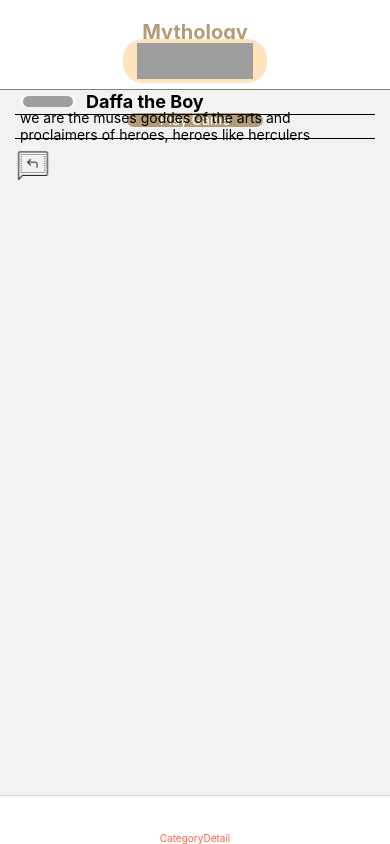
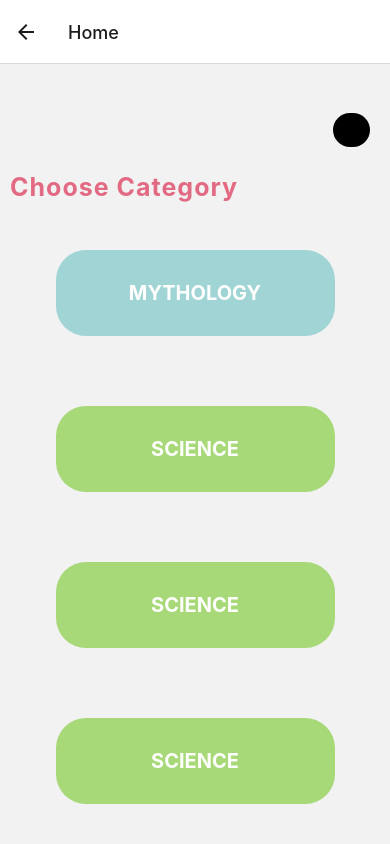
Before and after one commit to Final-Project-SmartUp/Smart-Up-Client-Part2, a React Native app: screen /Home in a window 390 px wide. Built offline with nearby package versions, Linux system fonts and the light colour scheme; no server answers; the database is empty; grey boxes are pictures that could not be loaded.

Commit message:
belum fetchCategories tapi matchmaking uda 90% tinggal layout dan animasi

```diff
--- a/App.js
+++ b/App.js
@@ -1,52 +1,45 @@
-import Register from "./Screens/RegisterScreen";
-import Login from "./Screens/LoginScreen";
-import LandingPage from "./Screens/LandingScreen";
-import MenuPage from "./Screens/MenuScreen";
-import ProfilePage from "./Screens/ProfileScreen";
-import Menu from "./Screens/MenuBanget";
-import MatchHistory from "./Screens/MatchHistory";
-import Gamescreen from "./Screens/GameScreen";
-import CategoryDetail from "./Screens/CategoryDetailScreen";
-import { SafeAreaView } from "react-native-safe-area-context";
 import { NavigationContainer } from "@react-navigation/native";
 import { createNativeStackNavigator } from "@react-navigation/native-stack";
 import { createBottomTabNavigator } from "@react-navigation/bottom-tabs";
 import { Provider } from "react-redux";
 import Ionicons from "@expo/vector-icons/Ionicons";
 import store from "./stores";
+import LandingPage from "./Screens/LandingScreen";
+import LoginPage from "./Screens/LoginScreen";
+import CategoryDetail from "./Screens/CategoryDetailScreen";
+import Gamescreen from "./Screens/GameScreen";
 import ResultScreen from "./Screens/ResultScreen";
-import LoginPage from "./Screens/LoginScreen";
-import HomeScreen from "./Screens/HomeScreen";
+import HomePage from "./Screens/HomePageScreen";
 
 const Stack = createNativeStackNavigator();
 const Tab = createBottomTabNavigator();
 
-const ShowTab = () => {
-    return (
-        <Tab.Navigator
-            screenOptions={({ route }) => ({
-                tabBarIcon: ({ focused, color, size }) => {
-                    let iconName;
+// const ShowTab = () => {
+//     return (
+//         <Tab.Navigator
+//             screenOptions={({ route }) => ({
+//                 tabBarIcon: ({ focused, color, size }) => {
+//                     let iconName;
 
-                    if (route.name === "HomePage") {
-                        iconName = focused ? "ios-information-circle" : "ios-information-circle-outline";
-                    } else if (route.name === "MENU") {
-                        iconName = focused ? "restaurant" : "restaurant-outline";
-                    } else if (route.name === "Countries") {
-                        iconName = focused ? "map" : "map-outline";
-                    }
+//                     if (route.name === "HomePage") {
+//                         iconName = focused ? "ios-information-circle" : "ios-information-circle-outline";
+//                     } else if (route.name === "MENU") {
+//                         iconName = focused ? "restaurant" : "restaurant-outline";
+//                     } else if (route.name === "Countries") {
+//                         iconName = focused ? "map" : "map-outline";
+//                     }
 
-                    return <Ionicons name={iconName} size={size} color={color} />;
-                },
-                tabBarActiveTintColor: "tomato",
-                tabBarInactiveTintColor: "gray",
-                headerShown: false,
-            })}
-        >
-            <Tab.Screen name="CategoryDetail" component={CategoryDetail} />
-        </Tab.Navigator>
-    );
-};
+//                     return <Ionicons name={iconName} size={size} color={color} />;
+//                 },
+//                 tabBarActiveTintColor: "tomato",
+//                 tabBarInactiveTintColor: "gray",
+//                 headerShown: false,
+//             })}
+//         >
+//             <Tab.Screen name="CategoryDetail" component={CategoryDetail} />
+//         </Tab.Navigator>
+//     );
+// };
 
 export default function App() {
     return (
@@ -54,11 +47,12 @@ export default function App() {
             <NavigationContainer>
                 <Stack.Navigator>
                     <Stack.Screen name="LandingPage" component={LandingPage} options={{ headerShown: false }} />
-                    <Stack.Screen name="Register" component={Register} options={{ headerTitle: "" }} />
+                    {/* <Stack.Screen name="Register" component={Register} options={{ headerTitle: "" }} /> */}
                     <Stack.Screen name="Login" component={LoginPage} />
-                    <Stack.Screen name="Home" component={ShowTab} options={{ headerShown: false }} />
-                    <Stack.Screen name="Gamescreen" component={Gamescreen} />
-                    <Stack.Screen name="ResultScreen" component={ResultScreen} />
+                    <Stack.Screen name="Home" component={HomePage} />
+                    {/* <Stack.Screen name="Home" component={ShowTab} options={{ headerShown: false }} /> */}
+                    {/* <Stack.Screen name="Gamescreen" component={Gamescreen} /> */}
+                    {/* <Stack.Screen name="ResultScreen" component={ResultScreen} /> */}
                 </Stack.Navigator>
             </NavigationContainer>
         </Provider>
--- a/Screens/CategoryDetailScreen.jsx
+++ b/Screens/CategoryDetailScreen.jsx
@@ -6,8 +6,7 @@ import AsyncStorage from "@react-native-async-storage/async-storage";
 import axios from "axios";
 import { onSnapshot } from "firebase/firestore";
 import { doc, updateDoc, getDoc } from "firebase/firestore";
-
-const BASE_URL = "192.168.9.117";
+import { BASE_URL } from "../helpers/ip";
 
 export default function CategoryDetail({ navigation }) {
     const [currentUser, setCurrentUser] = useState({
--- a/Screens/GameScreen.jsx
+++ b/Screens/GameScreen.jsx
@@ -1,15 +1,15 @@
 import { TextInput, View, Button, Text, ScrollView, Pressable, Image, TouchableOpacity } from "react-native";
 import { SafeAreaView } from "react-native-safe-area-context";
 import { StyleSheet } from "react-native";
-import { useEffect, useState } from "react";
+import { useCallback, useEffect, useState } from "react";
 import FindMatchScreen from "./FindMatchScreen";
+import FoundOpponentScreen from "./FoundOpponentScreen";
 import axios from "axios";
 import AsyncStorage from "@react-native-async-storage/async-storage";
 import { doc, onSnapshot, updateDoc } from "firebase/firestore";
 import db from "../config/firebaseConnection";
-import FoundOpponentScreen from "./FoundOpponentScreen";
 import { useFocusEffect } from "@react-navigation/native";
-
+import { BASE_URL } from "../helpers/ip";
 export default function Gamescreen({ route, navigation }) {
     const { roomId } = route.params;
     const [room, setRoom] = useState({});
@@ -26,10 +26,9 @@ export default function Gamescreen({ route, navigation }) {
     const [player1, setPlayer1] = useState();
     const [player2, setPlayer2] = useState();
 
-    const BASE_URL = "192.168.9.117";
-
     //! set Timer jalan ketika loading pemain dan loading soal selesai
-    useFocusEffect(() => {
+    useFocusEffect(
+        useCallback(() => {
             if (!loading && !loadingQuestion) {
                 if (time > -1 && counter < 5) {
                     const interval = setInterval(() => {
@@ -51,7 +50,8 @@ export default function Gamescreen({ route, navigation }) {
                     return () => clearInterval(interval);
                 }
             }
-    }, [loading, loadingQuestion]);
+        }, [loading, loadingQuestion])
+    );
     console.log(player1, player2, "ini players");
     //! Query Player 1 and Player 2 in the room
     useEffect(() => {
--- a/Screens/HomePageScreen.jsx
+++ b/Screens/HomePageScreen.jsx
@@ -5,12 +5,12 @@ export default function HomePage() {
         <View style={styles.container}>
             <View style={styles.profileContainer}>
                 <View style={styles.profile}>
-                    <Image
+                    {/* <Image
                         style={styles.image}
                         source={{
                             uri: "https://e7.pngegg.com/pngimages/84/165/png-clipart-united-states-avatar-organization-information-user-avatar-service-computer-wallpaper-thumbnail.png",
                         }}
-                    />
+                    /> */}
                 </View>
             </View>
             <View style={styles.header}>
@@ -20,27 +20,27 @@ export default function HomePage() {
                 <View style={styles.categoryContainer}>
                     <Pressable style={styles.categoryBox1}>
                         <Text style={styles.fontText}>MYTHOLOGY</Text>
-                        <Image style={styles.icon} source={require("../assets/icons8-mythology-62.png")} />
+                        {/* <Image style={styles.icon} source={require("../assets/icons8-mythology-62.png")} /> */}
                     </Pressable>
                     <Pressable style={styles.categoryBox2}>
                         <Text style={styles.fontText}>SCIENCE</Text>
-                        <Image style={styles.icon} source={require("../assets/icons8-biotech-48.png")} />
+                        {/* <Image style={styles.icon} source={require("../assets/icons8-biotech-48.png")} /> */}
                     </Pressable>
                     <Pressable style={styles.categoryBox2}>
                         <Text style={styles.fontText}>SCIENCE</Text>
-                        <Image style={styles.icon} source={require("../assets/icons8-biotech-48.png")} />
+                        {/* <Image style={styles.icon} source={require("../assets/icons8-biotech-48.png")} /> */}
                     </Pressable>
                     <Pressable style={styles.categoryBox2}>
                         <Text style={styles.fontText}>SCIENCE</Text>
-                        <Image style={styles.icon} source={require("../assets/icons8-biotech-48.png")} />
+                        {/* <Image style={styles.icon} source={require("../assets/icons8-biotech-48.png")} /> */}
                     </Pressable>
                     <Pressable style={styles.categoryBox2}>
                         <Text style={styles.fontText}>SCIENCE</Text>
-                        <Image style={styles.icon} source={require("../assets/icons8-biotech-48.png")} />
+                        {/* <Image style={styles.icon} source={require("../assets/icons8-biotech-48.png")} /> */}
                     </Pressable>
                     <Pressable style={styles.categoryBox2}>
                         <Text style={styles.fontText}>SCIENCE</Text>
-                        <Image style={styles.icon} source={require("../assets/icons8-biotech-48.png")} />
+                        {/* <Image style={styles.icon} source={require("../assets/icons8-biotech-48.png")} /> */}
                     </Pressable>
                 </View>
             </ScrollView>
--- a/Screens/ResultScreen.jsx
+++ b/Screens/ResultScreen.jsx
@@ -5,15 +5,17 @@ import { SafeAreaView } from "react-native-safe-area-context";
 import { useEffect, useState } from "react";
 import AsyncStorage from "@react-native-async-storage/async-storage";
 import axios from "axios";
+import { BASE_URL } from "../helpers/ip";
 
 export default function ResultScreen({ route }) {
     const roomId = route.params;
     const [room, setRoom] = useState({});
     const [player1, setPlayer1] = useState();
     const [player2, setPlayer2] = useState();
-    const BASE_URL = `192.168.9.117`;
+    const [loading, setLoading] = useState(true);
+    const [player1ID, setPlayer1ID] = useState();
+    const [player2ID, setPlayer2ID] = useState();
 
-    console.log(roomId, "<<", room, "ini penting");
     useEffect(() => {
         (async () => {
             try {
@@ -21,30 +23,45 @@ export default function ResultScreen({ route }) {
                     method: "GET",
                     url: `http://${BASE_URL}:3001/rooms/${roomId}`,
                 });
+                console.log(roomData, "ini room data");
 
                 const { data: player1 } = await axios({
                     method: "GET",
-                    url: `http://${BASE_URL}:3001/users/${room.player1}`,
+                    url: `http://${BASE_URL}:3001/users/${roomData.player1}`,
                 });
 
                 const { data: player2 } = await axios({
                     method: "GET",
-                    url: `http://${BASE_URL}:3001/users/${room.player2}`,
+                    url: `http://${BASE_URL}:3001/users/${roomData.player2}`,
                 });
+
+                if (roomData.player1 === (await AsyncStorage.getItem("userId"))) {
+                    setPlayer1ID(await AsyncStorage.getItem("userId"));
+                }
+
+                if (roomData.player2 === (await AsyncStorage.getItem("userId"))) {
+                    setPlayer2ID(await AsyncStorage.getItem("userId"));
+                }
 
                 setRoom(roomData);
                 setPlayer1(player1.profileName);
                 setPlayer2(player2.profileName);
+                setLoading(false);
             } catch (err) {
                 console.log(err);
             }
         })();
     }, []);
+
+    if (loading) {
+        return <Text>Masih Loading</Text>;
+    }
+
     return (
         <SafeAreaView>
             <View style={styles.container}>
                 <View style={styles.result}>
-                    <Text style={styles.resultText}>YOU WIN</Text>
+                    <Text style={styles.resultText}>{player1ID === room.player1 && room.scorePlayer1 > room.scorePlayer2 ? "YOU WIN" : player2ID === room.player2 && room.scorePlayer2 > room.scorePlayer1 ? "YOU WIN" : "YOU LOSE"}</Text>
                 </View>
                 <View style={styles.playersContainer}>
                     <ProfilePicture />
--- /dev/null
+++ b/helpers/ip.js
@@ -0,0 +1,3 @@
+// export const BASE_URL = `192.168.2.234`; //ip daffa
+// export const BASE_URL = `192.168.2.60`; //ip daffa
+export const BASE_URL = `192.168.111.60`; //IP WILLY
--- a/stores/actions/actionCreator.js
+++ b/stores/actions/actionCreator.js
@@ -1,7 +1,6 @@
 import axios from "axios";
 import AsyncStorage from "@react-native-async-storage/async-storage";
-
-const BASE_URL = `192.168.9.117`;
+import { BASE_URL } from "../../helpers/ip";
 
 export const login =
     ({ email, password }) =>
```
Also changed, not shown: 1 other file (tests, documents, lock files or other folders). Lines whose indentation alone changed are shown as unchanged.
